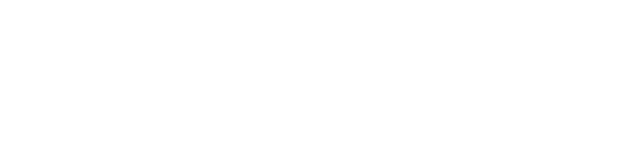
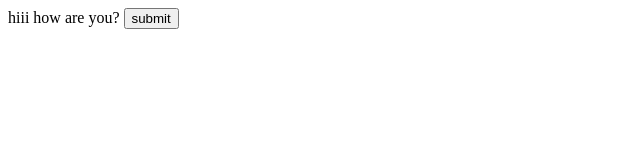
Before and after one commit to kowshikkumar1/mygit, a plain HTML site: page index.html/index.html in a window 1280 px wide. Shown: the whole page, without its empty margins (0-640 px from the left). Drawn offline with Linux system fonts and the light colour scheme.

Commit message:
updated submit button

```diff
--- a/index.html/index.html
+++ b/index.html/index.html
@@ -3,5 +3,9 @@
         <title>
             <h1>kowshik git page</h1>
         </title>
+        <body>
+            hiii how are you?
+        </body>
+        <button type="submit">submit</button>
     </head>
 </html>
```
